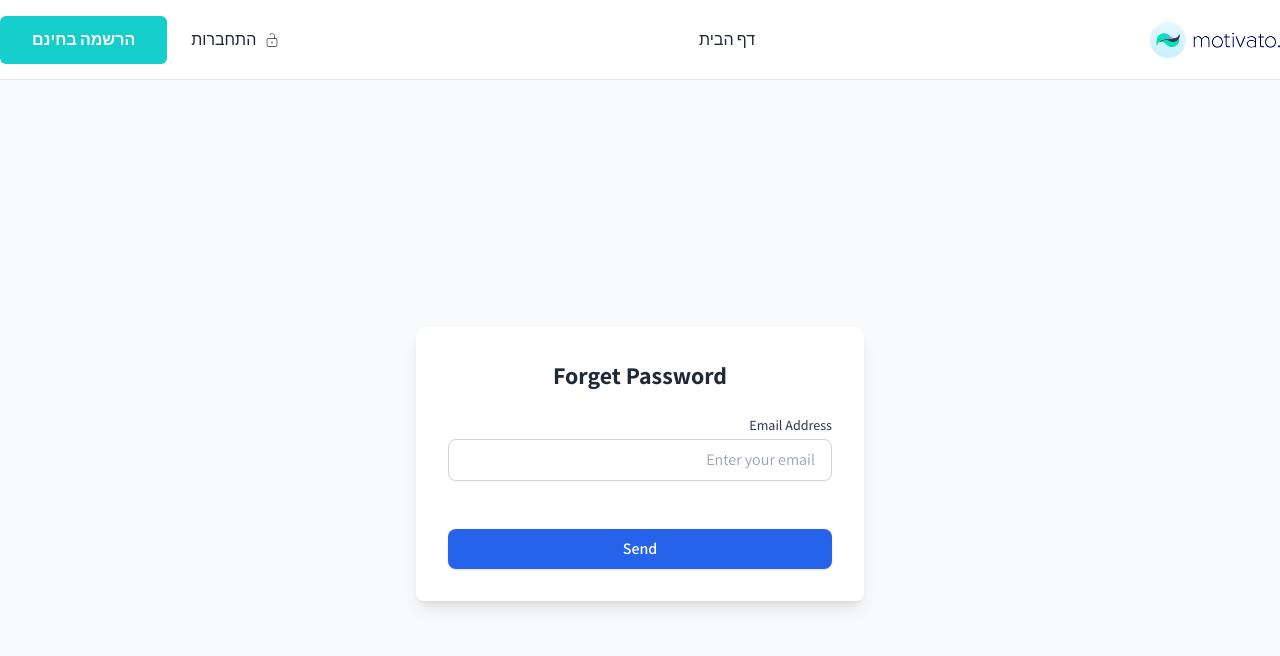
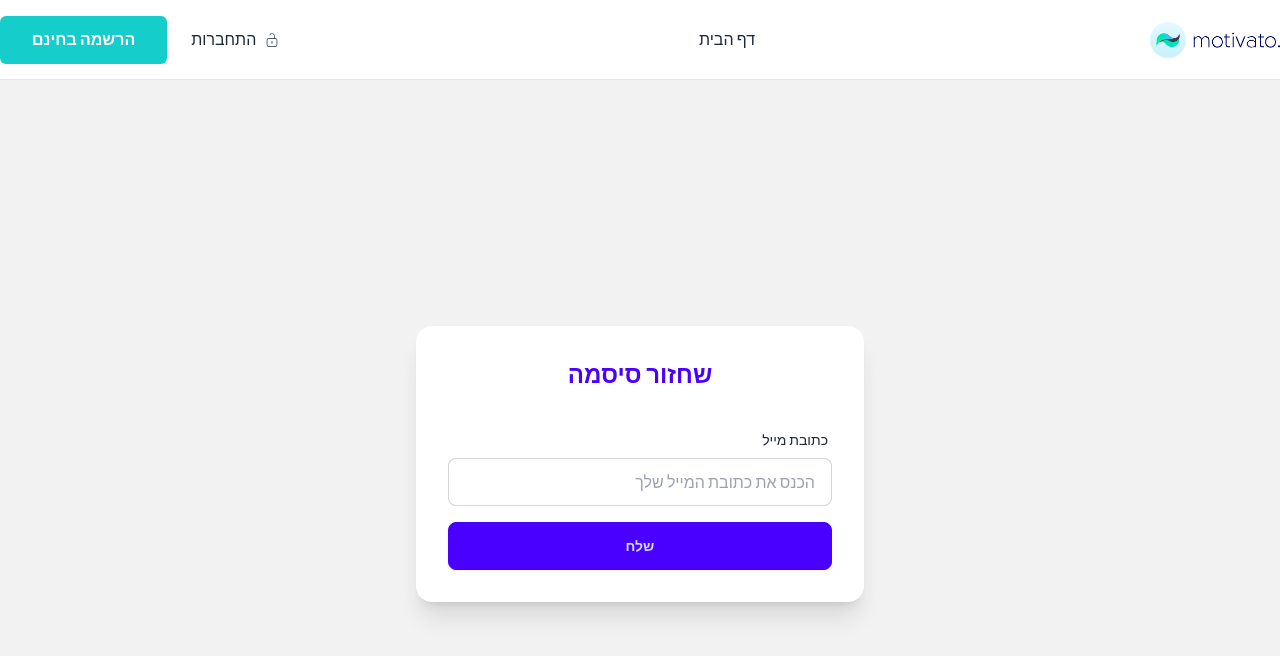
Before and after one commit to MotivatoNow/Motivato, a React (Create React App) app: page /reset in a window 1280 px wide. Shown: the top 656 px of the page. Built offline with nearby package versions, Linux system fonts and the light colour scheme; no server answers.

Commit message:
Update ForgetPassword.js

```diff
--- a/src/pages/ForgetPassword/ForgetPassword.js
+++ b/src/pages/ForgetPassword/ForgetPassword.js
@@ -20,45 +20,78 @@ const ForgetPassword = () => {
   };
   return (
     <>
-      <div className="flex items-center justify-center min-h-screen bg-gray-50">
-  <div className="bg-white shadow-lg rounded-lg p-8 w-full max-w-md">
-    <h1 className="text-2xl font-bold text-gray-800 text-center mb-6">
-      Forget Password
+ <div className="flex items-center justify-center min-h-screen bg-base-200">
+  <div className="card w-full max-w-md shadow-xl bg-base-100">
+    <div className="card-body">
+      <h1 className="text-2xl font-bold text-center text-primary mb-6">
+        שחזור סיסמה
       </h1>
-    <form onSubmit={(e) => handleSubmit(e)} className="space-y-6">
-      <div>
-        <label htmlFor="email" className="block text-sm font-medium text-gray-700">
-          Email Address
+      <form onSubmit={(e) => handleSubmit(e)} className="space-y-4">
+        <div className="form-control">
+          <label htmlFor="email" className="label">
+            <span className="label-text">כתובת מייל</span>
           </label>
           <input
             id="email"
             value={email}
             type="email"
             onChange={(e) => setEmail(e.target.value)}
-          placeholder="Enter your email"
-          className="mt-1 block w-full px-4 py-2 border border-gray-300 rounded-lg shadow-sm focus:ring focus:ring-blue-200 focus:outline-none"
+            placeholder="הכנס את כתובת המייל שלך"
+            className="input input-bordered w-full"
           />
         </div>
 
         {error != null ? (
-        <div className="text-sm text-red-600 bg-red-50 p-2 rounded">
-          <p>{error}</p>
+          <div className="alert alert-error shadow-lg">
+            <div>
+              <svg
+                xmlns="http://www.w3.org/2000/svg"
+                className="stroke-current flex-shrink-0 h-6 w-6"
+                fill="none"
+                viewBox="0 0 24 24"
+              >
+                <path
+                  strokeLinecap="round"
+                  strokeLinejoin="round"
+                  strokeWidth="2"
+                  d="M18.364 5.636l-12.728 12.728M5.636 5.636l12.728 12.728"
+                />
+              </svg>
+              <span>{error}</span>
             </div>
-      ) : (
-        <div className="text-sm text-green-600 rounded">
-          <p>{success}</p>
+          </div>
+        ) : success && (
+          <div className="alert alert-success shadow-lg">
+            <div>
+              <svg
+                xmlns="http://www.w3.org/2000/svg"
+                className="stroke-current flex-shrink-0 h-6 w-6"
+                fill="none"
+                viewBox="0 0 24 24"
+              >
+                <path
+                  strokeLinecap="round"
+                  strokeLinejoin="round"
+                  strokeWidth="2"
+                  d="M9 12l2 2 4-4m-6 6h10M9 5h10"
+                />
+              </svg>
+              <span>{success}</span>
+            </div>
           </div>
         )}
 
         <button
           type="submit"
-        className="w-full py-2 px-4 bg-blue-600 text-white font-semibold rounded-lg shadow hover:bg-blue-700 transition"
+          className="btn btn-primary w-full"
         >
-        Send
+          שלח
         </button>
       </form>
     </div>
   </div>
+</div>
+
 
     </>
   );
```
Lines whose indentation alone changed are shown as unchanged.
